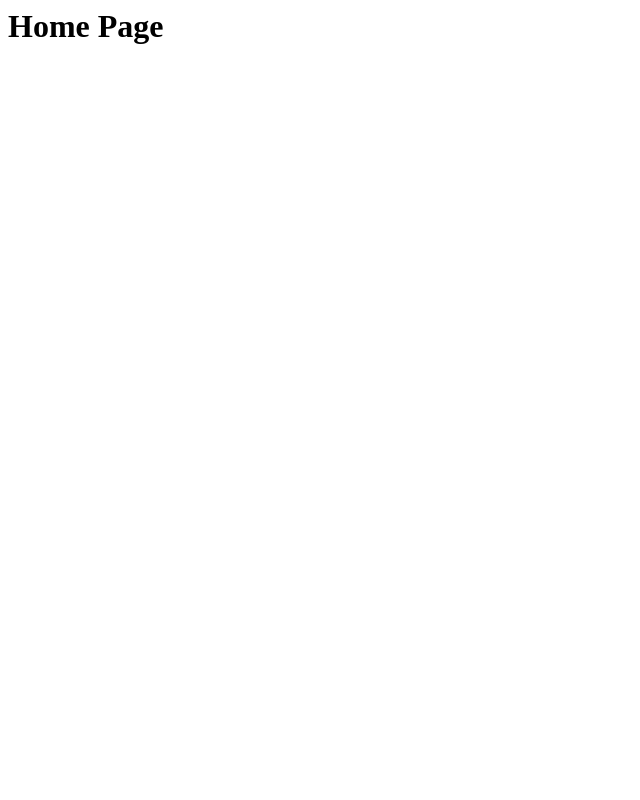
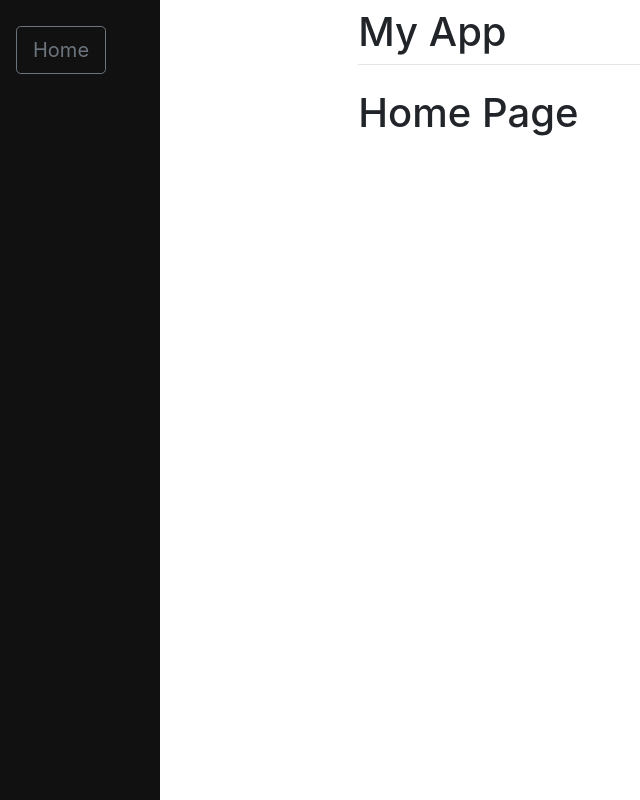
Before and after one commit to GianfrancoTP/AYPMD-Taller4, a Django app: page / in a window 1280 px wide. Before the commit the part shown is almost empty. Shown: the whole page, without its empty margins (0-640 px from the left). Run offline with Django 3.2, Linux system fonts and the light colour scheme; some libraries are stand-ins or nearby versions.

Commit message:
bootstrap install

```diff
--- a/main/templates/main/base.html
+++ b/main/templates/main/base.html
@@ -1,12 +1,66 @@
+<!doctype html>
 <html>
 <head>
+    <style type="text/css">
+        .sidenav {
+            height:100%;
+            width:160px;
+            position: fixed;
+            z-index:1;
+            top:0;
+            left:0;
+            background-color:#111;
+            overflow-x: :hidden;
+            padding-top:20px;
+        }
+
+        .sidenav a {
+            padding:6px 8px 6px 16px;
+            text-decoration: none;
+            font-size:25px;
+            color: #818181;
+            display:block;
+        }
+
+        .sidenav a:hover{
+            color:#f1f1f1;
+        }
+
+        .main{
+            margin-left:160px;
+            padding: 0px 10px;
+        }
+
+    </style>
+
+    <meta charset="utf-8">
+    <meta name="viewport" content="width=device-width, initial-scale=1, shrink-to-fit=no">
+
+    <link rel="stylesheet" href="https://stackpath.bootstrapcdn.com/bootstrap/4.3.1/css/bootstrap.min.css" integrity="sha384-ggOyR0iXCbMQv3Xipma34MD+dH/1fQ784/j6cY/iJTQUOhcWr7x9JvoRxT2MZw1T" crossorigin="anonymous">
+
     <title>{% block title %}Taller 4{% endblock %}</title>
 </head>
 
 <body>
-    <div id="content" name="content">
-	{% block content %}
-	{% endblock %}
+    <div class="sidenav">
+        <a href="/">
+            <button type="button" class="btn btn-outline-secondary btn-lg ">Home</button>
+        </a>
     </div>
+
+    <div id="content" name="content" class="main">
+        <div class="row justify-content-center">
+            <div class="col-8">
+                <h1 class="mt-2">My App</h1>
+                <hr class="mt-0 mb-4">
+                {% block content %}
+                {% endblock %}
+            </div>
+        </div>
+    </div>
+
+    <script src="https://code.jquery.com/jquery-3.3.1.slim.min.js" integrity="sha384-q8i/X+965DzO0rT7abK41JStQIAqVgRVzpbzo5smXKp4YfRvH+8abtTE1Pi6jizo" crossorigin="anonymous"></script>
+    <script src="https://cdnjs.cloudflare.com/ajax/libs/popper.js/1.14.7/umd/popper.min.js" integrity="sha384-UO2eT0CpHqdSJQ6hJty5KVphtPhzWj9WO1clHTMGa3JDZwrnQq4sF86dIHNDz0W1" crossorigin="anonymous"></script>
+    <script src="https://stackpath.bootstrapcdn.com/bootstrap/4.3.1/js/bootstrap.min.js" integrity="sha384-JjSmVgyd0p3pXB1rRibZUAYoIIy6OrQ6VrjIEaFf/nJGzIxFDsf4x0xIM+B07jRM" crossorigin="anonymous"></script>
 </body>
 </html>
```
